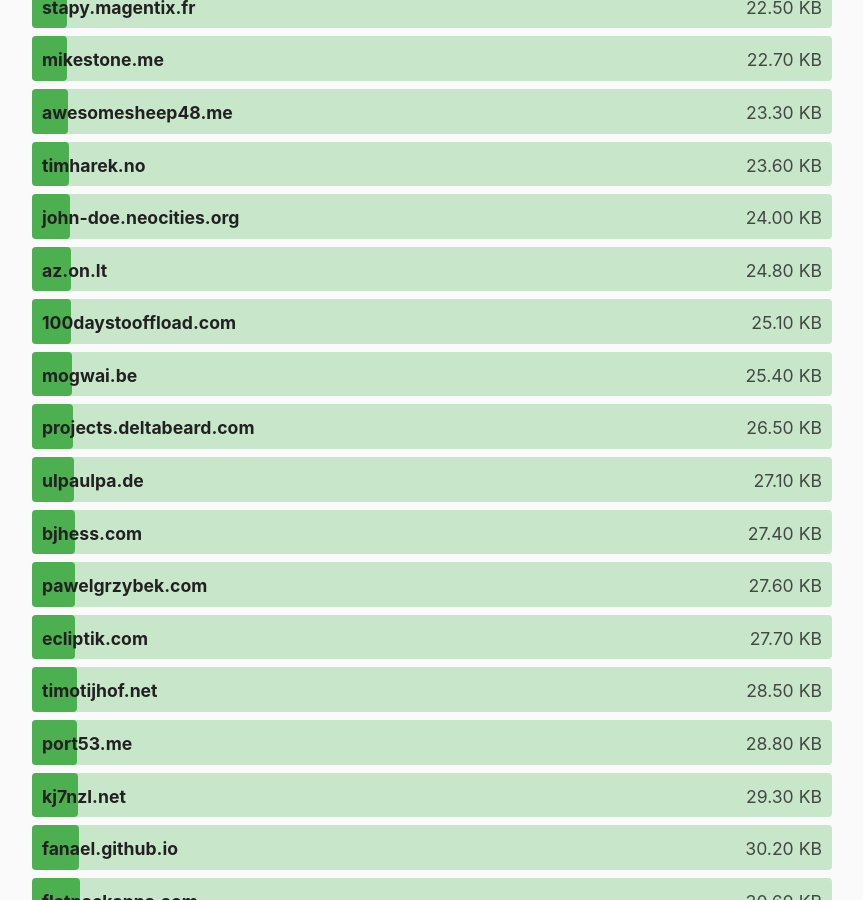
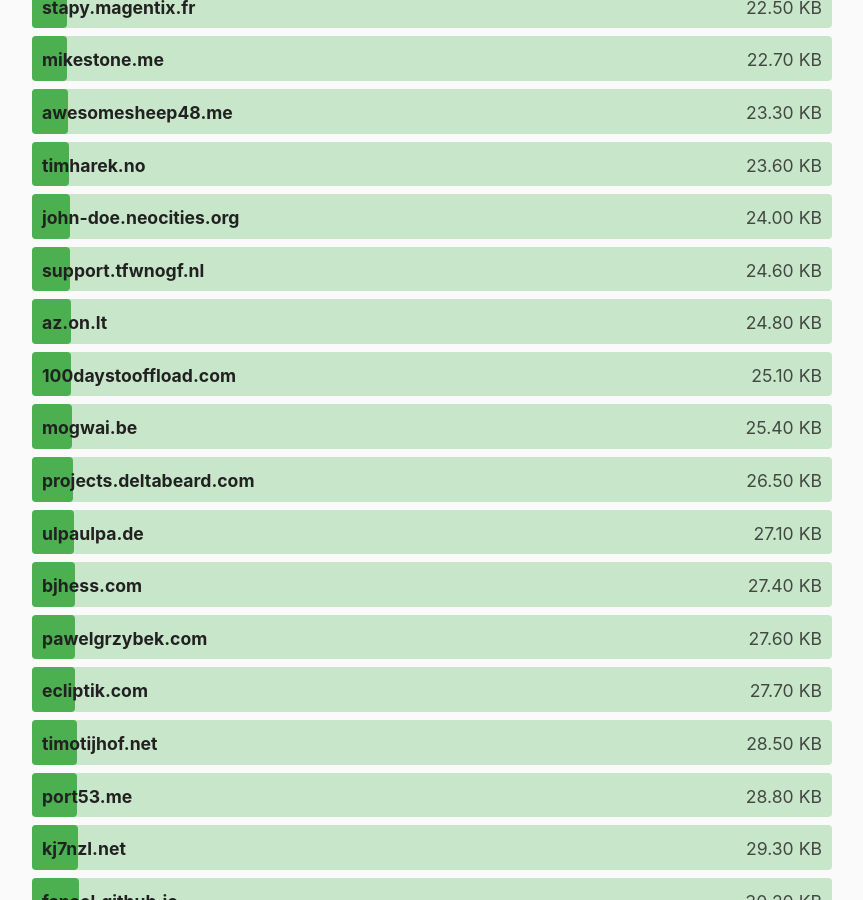
Before and after one commit to kevquirk/512kb.club, a Jekyll site: the page built from index.md, in a window 1280 px wide and 900 px high, scrolled down 7006 px. Shown: the whole window, without its empty margins (208-1071 px from the left). Built offline with Jekyll 4.4.1, drawn with Linux system fonts in a browser that asks for light colours.

Commit message:
Add https://support.tfwnogf.nl

```diff
--- a/_data/sites.yml
+++ b/_data/sites.yml
@@ -1533,6 +1533,11 @@
   size: 53.5
   last_checked: 2021-12-10
 
+- domain: support.tfwnogf.nl
+  url: https://support.tfwnogf.nl
+  size: 24.6
+  last_checked: 2022-01-29
+
 - domain: t0.vc
   url: https://t0.vc/
   size: 0.9
```
